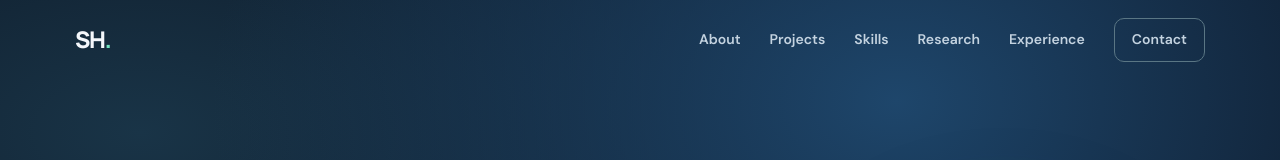
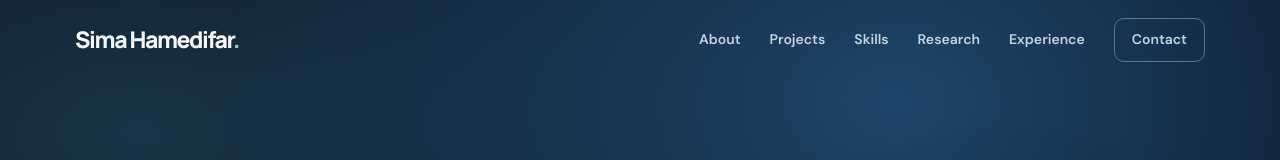
Before and after one commit to SimaHamedifar/SimaHamedifar.github.io, a plain HTML site: page index.html in a window 1280 px wide. Shown: the top 160 px of the page. Drawn offline with Linux system fonts and the light colour scheme.

Commit message:
Add files via upload

```diff
--- a/index.html
+++ b/index.html
@@ -18,7 +18,7 @@
 </head>
 <body>
   <header class="container topbar">
-    <a class="brand" href="#home" aria-label="Sima Hamedifar home">SH<span>.</span></a>
+    <a class="brand" href="#home" aria-label="Sima Hamedifar home">Sima Hamedifar<span>.</span></a>
     <button class="mobile-menu" aria-expanded="false" aria-controls="main-nav" aria-label="Toggle navigation">☰ Menu</button>
     <nav id="main-nav" aria-label="Main navigation">
       <a href="#about">About</a><a href="#projects">Projects</a><a href="#skills">Skills</a><a href="#research">Research</a><a href="#experience">Experience</a><a class="nav-cta" href="#contact">Contact</a>
```
